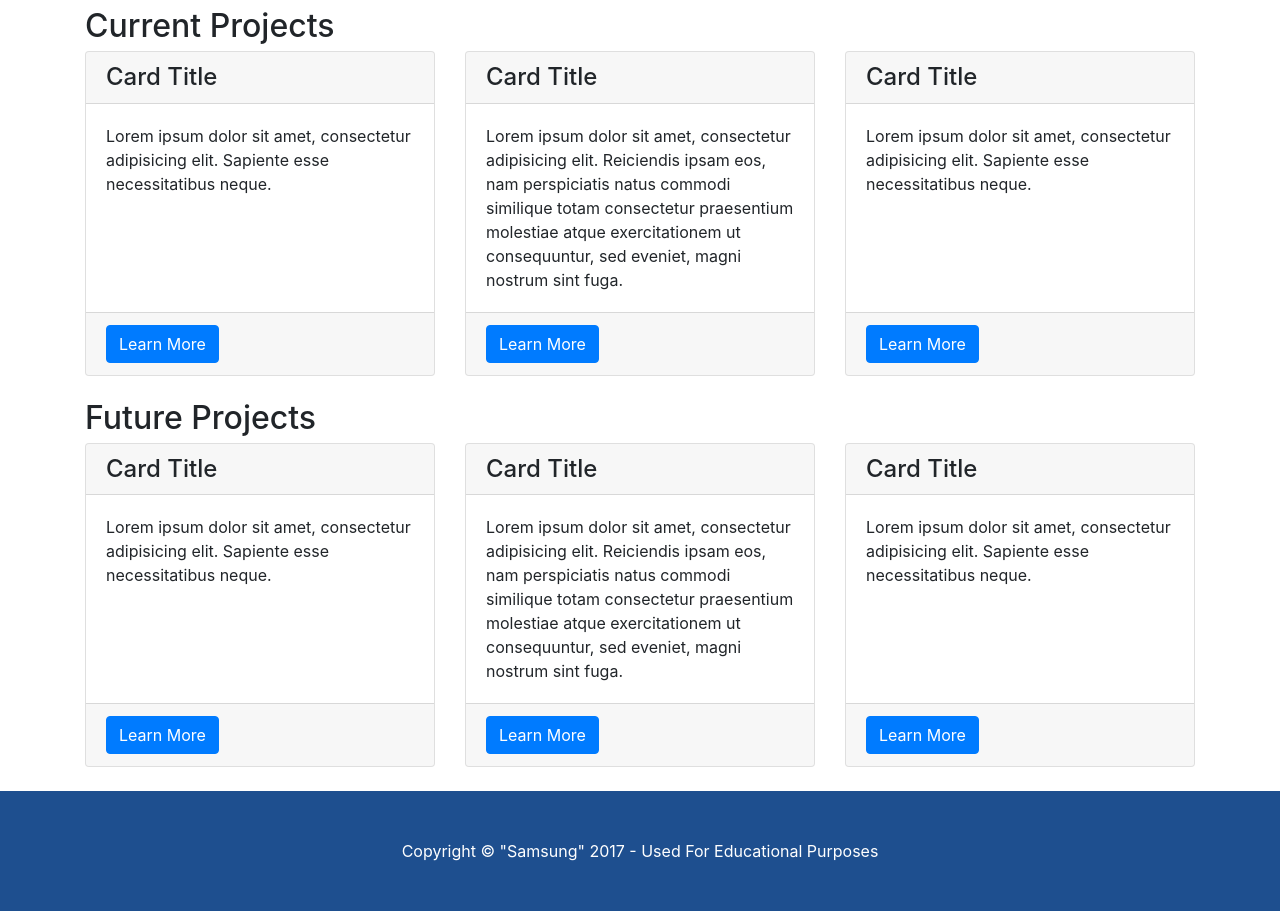
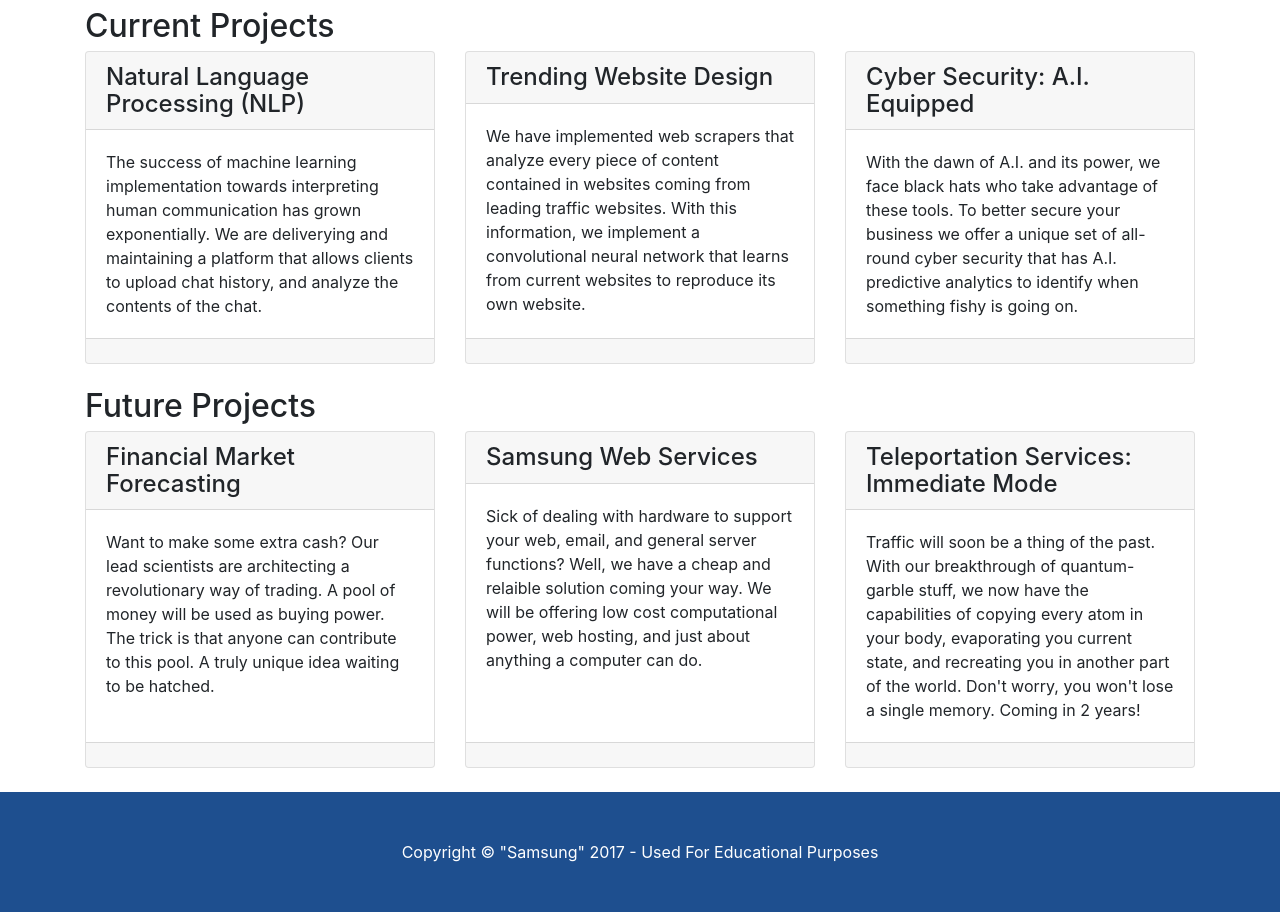
Before and after one commit to rocco-haro/ProjectWebpage, a website: page projects.html in a window 1280 px wide. Shown: the part 520-1432 px from the top of the page. Drawn offline with Linux system fonts and the light colour scheme.

Commit message:
Final touches

```diff
--- a/projects.html
+++ b/projects.html
@@ -69,72 +69,75 @@
       <div class="row">
         <div class="col-lg-4 mb-4">
           <div class="card h-100">
-            <h4 class="card-header">Card Title</h4>
+            <h4 class="card-header">Natural Language Processing (NLP)</h4>
             <div class="card-body">
-              <p class="card-text">Lorem ipsum dolor sit amet, consectetur adipisicing elit. Sapiente esse necessitatibus neque.</p>
+              <p class="card-text">The success of machine learning implementation towards interpreting human communication has grown exponentially.
+              We are deliverying and maintaining a platform that allows clients to upload chat history, and analyze the contents of the chat. </p>
             </div>
             <div class="card-footer">
-              <a href="#" class="btn btn-primary">Learn More</a>
             </div>
           </div>
         </div>
         <div class="col-lg-4 mb-4">
           <div class="card h-100">
-            <h4 class="card-header">Card Title</h4>
+            <h4 class="card-header">Trending Website Design</h4>
             <div class="card-body">
-              <p class="card-text">Lorem ipsum dolor sit amet, consectetur adipisicing elit. Reiciendis ipsam eos, nam perspiciatis natus commodi similique totam consectetur praesentium molestiae atque exercitationem ut consequuntur, sed eveniet, magni nostrum sint fuga.</p>
+              <p class="card-text">We have implemented web scrapers that analyze every piece of content contained in websites coming from leading
+              traffic websites. With this information, we implement a convolutional neural network that learns from current websites to reproduce
+            its own website.</p>
             </div>
             <div class="card-footer">
-              <a href="#" class="btn btn-primary">Learn More</a>
             </div>
           </div>
         </div>
         <div class="col-lg-4 mb-4">
           <div class="card h-100">
-            <h4 class="card-header">Card Title</h4>
+            <h4 class="card-header">Cyber Security: A.I. Equipped</h4>
             <div class="card-body">
-              <p class="card-text">Lorem ipsum dolor sit amet, consectetur adipisicing elit. Sapiente esse necessitatibus neque.</p>
+              <p class="card-text">With the dawn of A.I. and its power, we face black hats who take advantage of these tools. To better secure your business we offer
+              a unique set of all-round cyber security that has A.I. predictive analytics to identify when something fishy is going on.</p>
             </div>
             <div class="card-footer">
-              <a href="#" class="btn btn-primary">Learn More</a>
             </div>
           </div>
         </div>
       </div>
       <!-- /.row -->
       <h2>Future Projects </h2>
+
       <!-- Marketing Icons Section -->
       <div class="row">
         <div class="col-lg-4 mb-4">
           <div class="card h-100">
-            <h4 class="card-header">Card Title</h4>
+            <h4 class="card-header">Financial Market Forecasting</h4>
             <div class="card-body">
-              <p class="card-text">Lorem ipsum dolor sit amet, consectetur adipisicing elit. Sapiente esse necessitatibus neque.</p>
+              <p class="card-text">Want to make some extra cash? Our lead scientists are architecting a revolutionary way of trading. A pool of money
+              will be used as buying power. The trick is that anyone can contribute to this pool. A truly unique idea waiting to be hatched.</p>
             </div>
             <div class="card-footer">
-              <a href="#" class="btn btn-primary">Learn More</a>
             </div>
           </div>
         </div>
         <div class="col-lg-4 mb-4">
           <div class="card h-100">
-            <h4 class="card-header">Card Title</h4>
+            <h4 class="card-header">Samsung Web Services</h4>
             <div class="card-body">
-              <p class="card-text">Lorem ipsum dolor sit amet, consectetur adipisicing elit. Reiciendis ipsam eos, nam perspiciatis natus commodi similique totam consectetur praesentium molestiae atque exercitationem ut consequuntur, sed eveniet, magni nostrum sint fuga.</p>
+              <p class="card-text">Sick of dealing with hardware to support your web, email, and general server functions? Well, we have a cheap and
+              relaible solution coming your way. We will be offering low cost computational power, web hosting, and just about anything a computer can do.  </p>
             </div>
             <div class="card-footer">
-              <a href="#" class="btn btn-primary">Learn More</a>
             </div>
           </div>
         </div>
         <div class="col-lg-4 mb-4">
           <div class="card h-100">
-            <h4 class="card-header">Card Title</h4>
+            <h4 class="card-header">Teleportation Services: Immediate Mode</h4>
             <div class="card-body">
-              <p class="card-text">Lorem ipsum dolor sit amet, consectetur adipisicing elit. Sapiente esse necessitatibus neque.</p>
+              <p class="card-text">Traffic will soon be a thing of the past. With our breakthrough of quantum-garble stuff, we now have the capabilities
+              of copying every atom in your body, evaporating you current state, and recreating you in another part of the world. Don't worry, you
+            won't lose a single memory. Coming in 2 years!</p>
             </div>
             <div class="card-footer">
-              <a href="#" class="btn btn-primary">Learn More</a>
             </div>
           </div>
         </div>
```
Also changed, not shown: about.html (+21 -19 lines), howToJoin.html (+4 -4 lines), index.html (+4 -2 lines), imgs/1.jpg (added), imgs/2.jpg (added).
